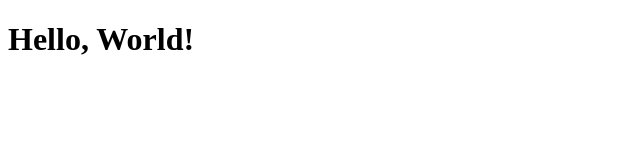
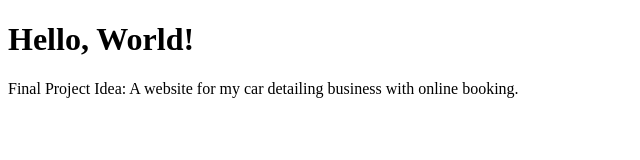
Before and after one commit to myk0120/CS3338-first-project, a plain HTML site: page index.html in a window 1280 px wide. Shown: the whole page, without its empty margins (0-640 px from the left). Drawn offline with Linux system fonts and the light colour scheme.

Commit message:
Update index.html

```diff
--- a/index.html
+++ b/index.html
@@ -7,5 +7,6 @@
 </head>
 <body>
     <h1>Hello, World!</h1>
+    <p>Final Project Idea: A website for my car detailing business with online booking.</p>
 </body>
 </html>
```
